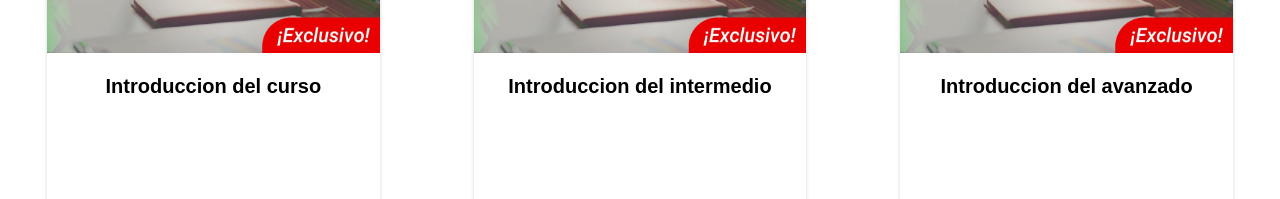
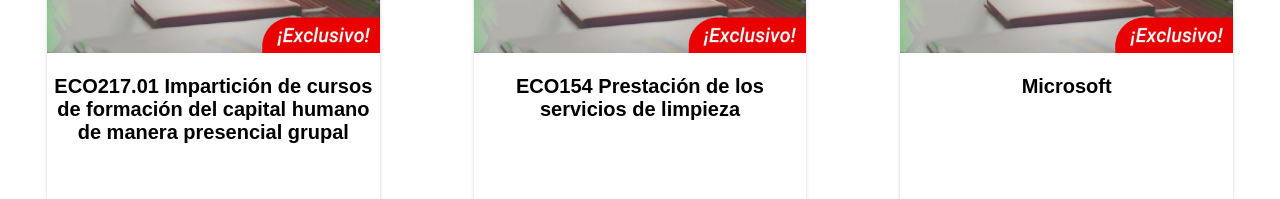
Before and after one commit to Karly-Dan/CPCH, a Nuxt app: page /servicios in a window 1280 px wide. Shown: the part 463-662 px from the top of the page. Built offline with nearby package versions, Linux system fonts and the light colour scheme.

Commit message:
se agrega nuevo titulo de los cursos a las tarjetas

```diff
--- a/pages/servicios.vue
+++ b/pages/servicios.vue
@@ -8,13 +8,13 @@
         </div>
         <div class="contenedor-tarjetas">
             <cursos-vue
-            titulo="Introduccion del curso"
+            titulo="ECO217.01 Impartición de cursos de formación del capital humano de manera presencial grupal"
             />
             <cursos-vue
-            titulo="Introduccion del intermedio"
+            titulo="ECO154 Prestación de los servicios de limpieza"
             />
             <cursos-vue
-            titulo="Introduccion del avanzado"
+            titulo="Microsoft"
             />
         </div>
     </div>
@@ -48,6 +48,7 @@
 .titulo-cursos {
     text-align: center;
 }
+
 @media (min-width: 768px) and (max-width: 1023px) {
     .contenedor-tarjetas {
         display: flex;
```
